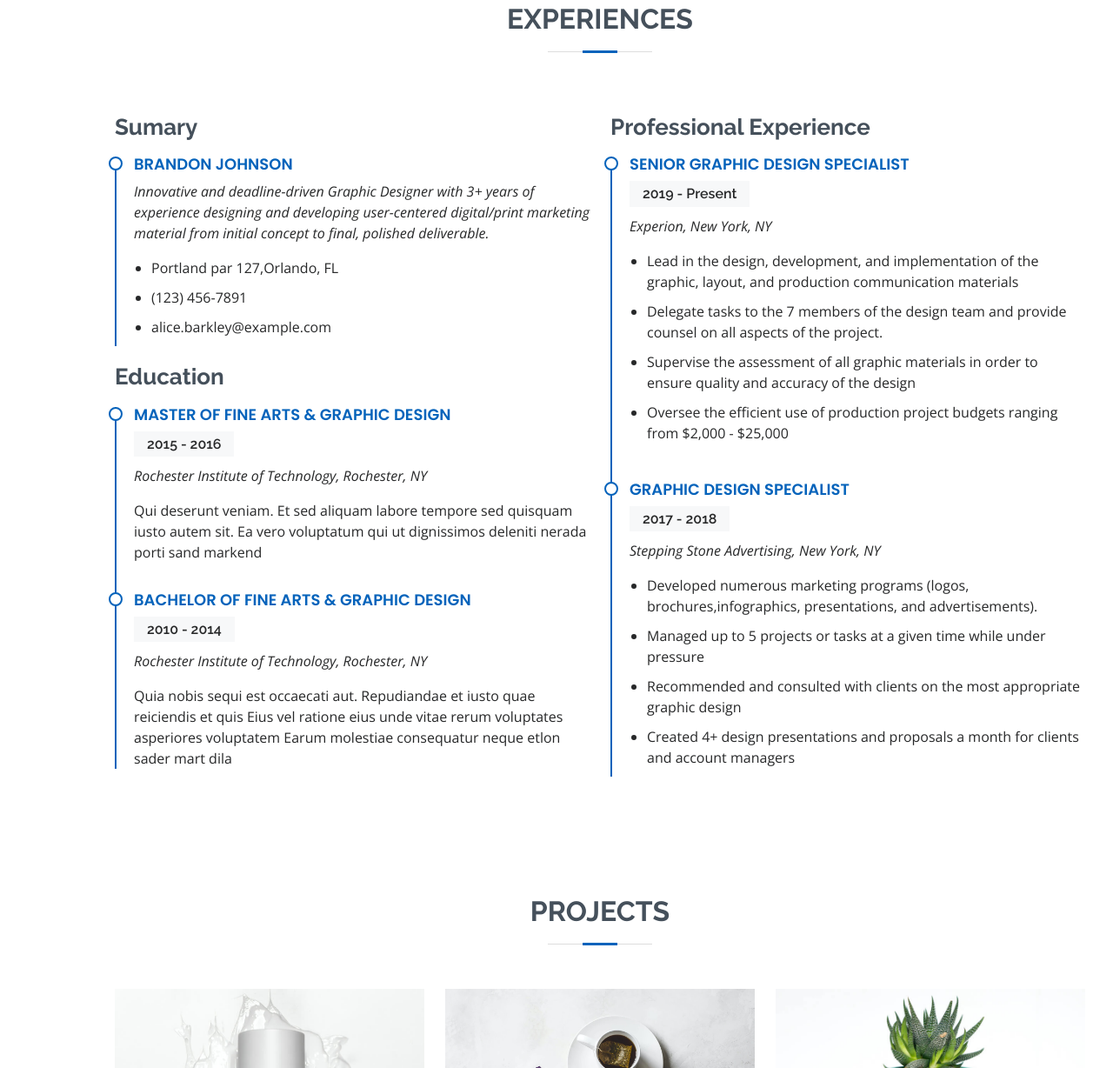
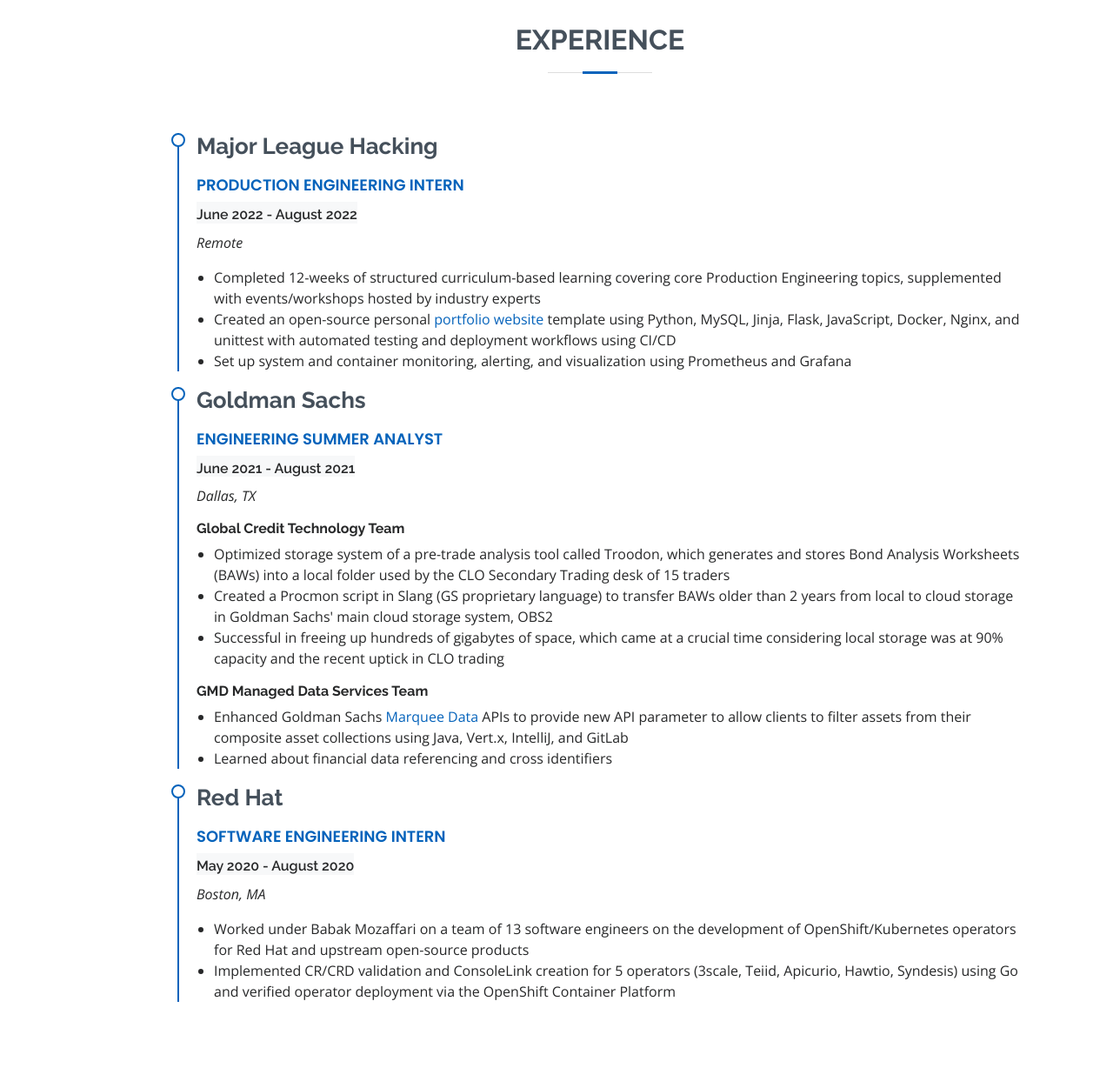
Before and after one commit to rashelrr/rashelrr.github.io, a plain HTML site: page index.html in a window 1280 px wide. Shown: the part 1572-2800 px from the top of the page at 87% size. Drawn offline with nearby package versions, Linux system fonts and the light colour scheme.

Commit message:
Added padding around each section and updated Experience section

```diff
--- a/assets/css/style.css
+++ b/assets/css/style.css
@@ -407,8 +407,6 @@
   margin-bottom: 15px;
 }
 
-
-
 .about .content ul {
   list-style: none;
   padding: 0;
@@ -467,7 +465,7 @@
 .experiences .experiences-item h5 {
   font-size: 16px;
   background: #f7f8f9;
-  padding: 5px 15px;
+  padding-top: 5px;
   display: inline-block;
   font-weight: 600;
   margin-bottom: 10px;
@@ -475,10 +473,6 @@
 
 .experiences .experiences-item ul {
   padding-left: 20px;
-}
-
-.experiences .experiences-item ul li {
-  padding-bottom: 10px;
 }
 
 .experiences .experiences-item:last-child {
--- a/index.html
+++ b/index.html
@@ -48,7 +48,7 @@
       <ul>
         <li><a href="#home" class="nav-link scrollto active"><i class="bx bx-home"></i> <span>Home</span></a></li>
         <li><a href="#about" class="nav-link scrollto"><i class="bx bx-user"></i> <span>About</span></a></li>
-        <li><a href="#experiences" class="nav-link scrollto"><i class="bx bx-server"></i> <span>Experiences</span></a></li>
+        <li><a href="#experiences" class="nav-link scrollto"><i class="bi bi-briefcase"></i> <span>Experience</span></a></li>
         <li><a href="#projects" class="nav-link scrollto"><i class="bx bx-book-content"></i> <span>Projects</span></a></li>
         <li><a href="assets/uploads/Rashel Rojas - Resume.pdf" target="_blank" class="nav-link scrollto"><i class="bx bx-file-blank"></i> <span>Resume</span></a></li>
       </ul>
@@ -73,7 +73,7 @@
 
     <!-- ======= About Section ======= -->
     <section id="about" class="about">
-      <div class="container" data-aos="fade-up">
+      <div class="container px-5" data-aos="fade-up">
 
         <div class="section-title">
           <h2>About Me</h2>
@@ -98,6 +98,7 @@
             <p><strong style="color: #728394;">Email:</strong> rdr2139@columbia.edu </p>
             <br>
 
+            <!-- Credit: https://www.geeksforgeeks.org/bootstrap-5-grid-system-nesting/ -->
             <div class="row">
               <!-- Tech Stack-->
               <div class="col">
@@ -147,61 +148,68 @@
 
     <!-- ======= Experiences Section ======= -->
     <section id="experiences" class="experiences">
-      <div class="container" data-aos="fade-up">
+      <div class="container px-5" data-aos="fade-up">
 
         <div class="section-title">
-          <h2>Experiences</h2>
+          <h2>Experience</h2>
         </div>
 
         <div class="row">
-          <div class="col-lg-6">
-            <h3 class="experiences-title">Sumary</h3>
+          <div class="col-lg-12 px-5">
             <div class="experiences-item pb-0">
-              <h4>Brandon Johnson</h4>
-              <p><em>Innovative and deadline-driven Graphic Designer with 3+ years of experience designing and developing user-centered digital/print marketing material from initial concept to final, polished deliverable.</em></p>
+              <h3 class="experiences-title">Major League Hacking</h3>
+              <h4>Production Engineering Intern</h4>
+              <h5>June 2022 - August 2022</h5>
+              <p><em>Remote</em></p>
               <ul>
-                <li>Portland par 127,Orlando, FL</li>
-                <li>(123) 456-7891</li>
-                <li>alice.barkley@example.com</li>
+                <li>Completed 12-weeks of structured curriculum-based learning covering core Production
+                  Engineering topics, supplemented with events/workshops hosted by industry experts</li>
+                <li>Created an open-source personal
+                  <a href="https://github.com/rashelrr/mlh-portfolio-project" target="_blank">portfolio website</a>
+                  template using Python, MySQL, Jinja,
+                  Flask, JavaScript, Docker, Nginx, and unittest with automated testing and deployment
+                  workflows using CI/CD</li>
+                <li>Set up system and container monitoring, alerting, and visualization using Prometheus
+                  and Grafana</li>
               </ul>
             </div>
-
-            <h3 class="experiences-title">Education</h3>
-            <div class="experiences-item">
-              <h4>Master of Fine Arts &amp; Graphic Design</h4>
-              <h5>2015 - 2016</h5>
-              <p><em>Rochester Institute of Technology, Rochester, NY</em></p>
-              <p>Qui deserunt veniam. Et sed aliquam labore tempore sed quisquam iusto autem sit. Ea vero voluptatum qui ut dignissimos deleniti nerada porti sand markend</p>
-            </div>
-            <div class="experiences-item">
-              <h4>Bachelor of Fine Arts &amp; Graphic Design</h4>
-              <h5>2010 - 2014</h5>
-              <p><em>Rochester Institute of Technology, Rochester, NY</em></p>
-              <p>Quia nobis sequi est occaecati aut. Repudiandae et iusto quae reiciendis et quis Eius vel ratione eius unde vitae rerum voluptates asperiores voluptatem Earum molestiae consequatur neque etlon sader mart dila</p>
-            </div>
-          </div>
-          <div class="col-lg-6">
-            <h3 class="experiences-title">Professional Experience</h3>
-            <div class="experiences-item">
-              <h4>Senior graphic design specialist</h4>
-              <h5>2019 - Present</h5>
-              <p><em>Experion, New York, NY </em></p>
+            <div class="experiences-item pb-0">
+              <h3 class="experiences-title">Goldman Sachs</h3>
+              <h4>Engineering Summer Analyst</h4>
+              <h5>June 2021 - August 2021</h5>
+              <p><em>Dallas, TX</em></p>
+              <h6><strong>Global Credit Technology Team</strong></h6>
               <ul>
-                <li>Lead in the design, development, and implementation of the graphic, layout, and production communication materials</li>
-                <li>Delegate tasks to the 7 members of the design team and provide counsel on all aspects of the project. </li>
-                <li>Supervise the assessment of all graphic materials in order to ensure quality and accuracy of the design</li>
-                <li>Oversee the efficient use of production project budgets ranging from $2,000 - $25,000</li>
+                <li>Optimized storage system of a pre-trade analysis tool called Troodon,
+                  which generates and stores Bond Analysis Worksheets (BAWs) into a local
+                  folder used by the CLO Secondary Trading desk of 15 traders</li>
+                <li>Created a Procmon script in Slang (GS proprietary language) to transfer
+                  BAWs older than 2 years from local to cloud storage in Goldman Sachs' main
+                  cloud storage system, OBS2</li>
+                <li>Successful in freeing up hundreds of gigabytes of space, which came at a
+                  crucial time considering local storage was at 90% capacity and the recent
+                  uptick in CLO trading</li>
+              </ul>
+              <h6><strong>GMD Managed Data Services Team</strong></h6>
+              <ul>
+                <li>Enhanced Goldman Sachs
+                  <a href="https://marquee.gs.com/welcome/" target="_blank">Marquee Data</a>
+                  APIs to provide new API parameter to
+                  allow clients to filter assets from their composite asset collections using
+                  Java, Vert.x, IntelliJ, and GitLab</li>
+                <li>Learned about financial data referencing and cross identifiers</li>
               </ul>
             </div>
             <div class="experiences-item">
-              <h4>Graphic design specialist</h4>
-              <h5>2017 - 2018</h5>
-              <p><em>Stepping Stone Advertising, New York, NY</em></p>
+              <h3 class="experiences-title">Red Hat</h3>
+              <h4>Software Engineering Intern</h4>
+              <h5>May 2020 - August 2020</h5>
+              <p><em>Boston, MA</em></p>
               <ul>
-                <li>Developed numerous marketing programs (logos, brochures,infographics, presentations, and advertisements).</li>
-                <li>Managed up to 5 projects or tasks at a given time while under pressure</li>
-                <li>Recommended and consulted with clients on the most appropriate graphic design</li>
-                <li>Created 4+ design presentations and proposals a month for clients and account managers</li>
+                <li>Worked under Babak Mozaffari on a team of 13 software engineers on the development
+                  of OpenShift/Kubernetes operators for Red Hat and upstream open-source products</li>
+                <li>Implemented CR/CRD validation and ConsoleLink creation for 5 operators (3scale, Teiid, Apicurio, Hawtio,
+                  Syndesis) using Go and verified operator deployment via the OpenShift Container Platform</li>
               </ul>
             </div>
           </div>
```
